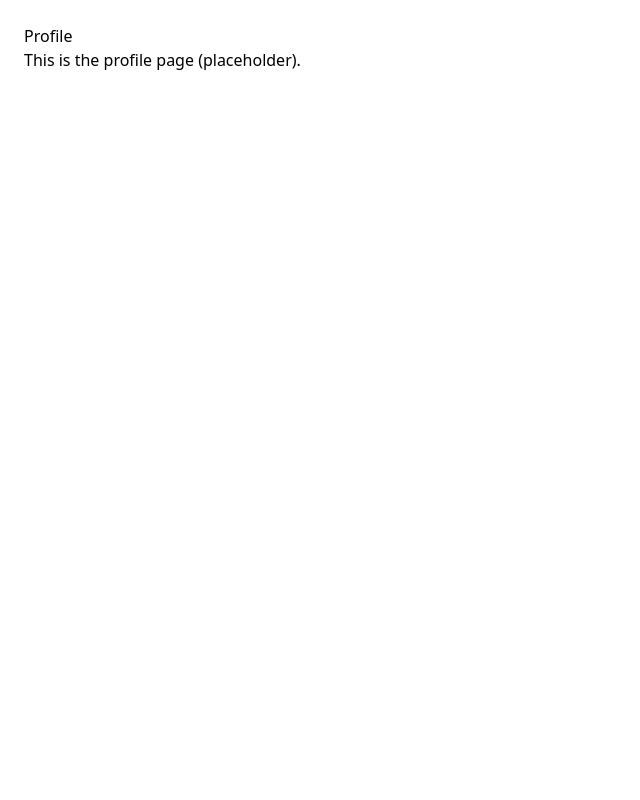
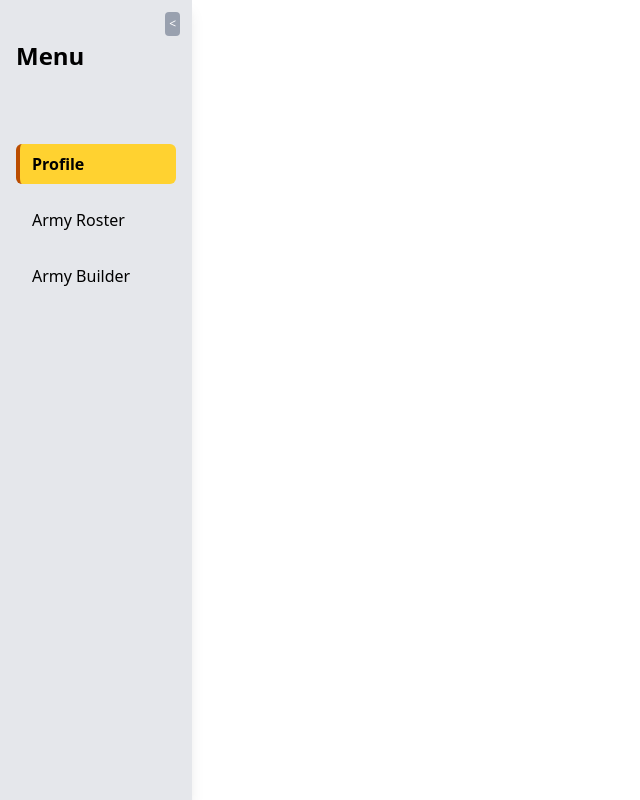
Before and after one commit to GlassesMan-031/WH40KDB, a Vue app in the folder frontend/: page /profile in a window 1280 px wide. Shown: the whole page, without its empty margins (0-640 px from the left). Built offline with nearby package versions, Linux system fonts and the light colour scheme.

Commit message:
add sidebar v1

```diff
--- /dev/null
+++ b/frontend/src/components/SideBar.vue
@@ -0,0 +1,73 @@
+<script setup lang="ts">
+import { useRoute } from "vue-router";
+
+import { ref } from "vue";
+
+const route = useRoute();
+const isCollapsed = ref(false);
+
+function toggleSidebar() {
+  isCollapsed.value = !isCollapsed.value;
+}
+</script>
+
+<template>
+  <aside
+    :class="[
+      'h-screen bg-gray-200 text-black p-4 flex flex-col shadow-lg transition-all duration-300 relative',
+      isCollapsed ? 'w-16' : 'w-48',
+    ]"
+  >
+    <button
+      @click="toggleSidebar"
+      class="absolute top-3 right-3 bg-gray-400 hover:bg-gray-500 text-white p-1 rounded transition-all duration-200 text-xs"
+    >
+      {{ isCollapsed ? ">" : "<" }}
+    </button>
+
+    <h2 v-if="!isCollapsed" class="text-2xl font-bold mb-8 mt-6">Menu</h2>
+
+    <nav class="flex flex-col gap-4 mt-10">
+      <RouterLink
+        to="/profile"
+        class="flex items-center gap-3 px-3 py-2 rounded-md transition-all duration-200 hover:bg-amber-200 relative"
+        :class="{
+          'bg-amber-300 font-bold border-l-4 border-amber-700':
+            route.path === '/profile',
+          'border-l-4 border-transparent': route.path !== '/profile',
+        }"
+      >
+        <span v-if="isCollapsed">👤</span>
+        <span v-else>Profile</span>
+      </RouterLink>
+
+      <RouterLink
+        to="/army-roster"
+        class="flex items-center gap-3 px-3 py-2 rounded-md transition-all duration-200 hover:bg-amber-200 relative"
+        :class="{
+          'bg-amber-300 font-bold border-l-4 border-amber-700':
+            route.path === '/army-roster',
+          'border-l-4 border-transparent': route.path !== '/army-roster',
+        }"
+      >
+        <span v-if="isCollapsed">📜</span>
+        <span v-else>Army Roster</span>
+      </RouterLink>
+
+      <RouterLink
+        to="/army-builder"
+        class="flex items-center gap-3 px-3 py-2 rounded-md transition-all duration-200 hover:bg-amber-200 relative"
+        :class="{
+          'bg-amber-300 font-bold border-l-4 border-amber-700':
+            route.path === '/army-builder',
+          'border-l-4 border-transparent': route.path !== '/army-builder',
+        }"
+      >
+        <span v-if="isCollapsed">⚒️</span>
+        <span v-else>Army Builder</span>
+      </RouterLink>
+    </nav>
+  </aside>
+</template>
+
+<style scoped></style>
--- a/frontend/src/pages/BuilderPage.vue
+++ b/frontend/src/pages/BuilderPage.vue
@@ -1,12 +1,16 @@
+<script setup lang="ts">
+import Sidebar from "../components/SideBar.vue";
+</script>
+
 <template>
+  <Sidebar />
+
   <div class="page builder">
     <h2>Army Builder</h2>
     <p>Build your army here.</p>
   </div>
 </template>
 
-<script setup lang="ts"></script>
-
 <style scoped>
 .page {
   padding: 24px;
--- a/frontend/src/pages/ProfilePage.vue
+++ b/frontend/src/pages/ProfilePage.vue
@@ -1,11 +1,10 @@
+<script setup lang="ts">
+import Sidebar from "../components/SideBar.vue";
+</script>
+
 <template>
-  <div class="page profile">
-    <h2>Profile</h2>
-    <p>This is the profile page (placeholder).</p>
-  </div>
+  <Sidebar />
 </template>
-
-<script setup lang="ts"></script>
 
 <style scoped>
 .page {
--- a/frontend/src/pages/RosterPage.vue
+++ b/frontend/src/pages/RosterPage.vue
@@ -1,11 +1,10 @@
+<script setup lang="ts">
+import Sidebar from "../components/SideBar.vue";
+</script>
+
 <template>
-  <div class="page roster">
-    <h2>Army Roster</h2>
-    <p>List of saved rosters will appear here.</p>
-  </div>
+  <Sidebar />
 </template>
-
-<script setup lang="ts"></script>
 
 <style scoped>
 .page {
--- a/frontend/src/pages/SplashPage.vue
+++ b/frontend/src/pages/SplashPage.vue
@@ -1,3 +1,11 @@
+<script setup lang="ts">
+import { useRouter } from "vue-router";
+const router = useRouter();
+function goToLogin() {
+  router.push("/login");
+}
+</script>
+
 <template>
   <div class="flex items-center justify-center min-h-screen bg-gray-300">
     <div
@@ -17,11 +25,3 @@
     </div>
   </div>
 </template>
-
-<script setup lang="ts">
-import { useRouter } from "vue-router";
-const router = useRouter();
-function goToLogin() {
-  router.push("/login");
-}
-</script>
```
Also changed, not shown: 1 other file (tests, documents, lock files or other folders).
